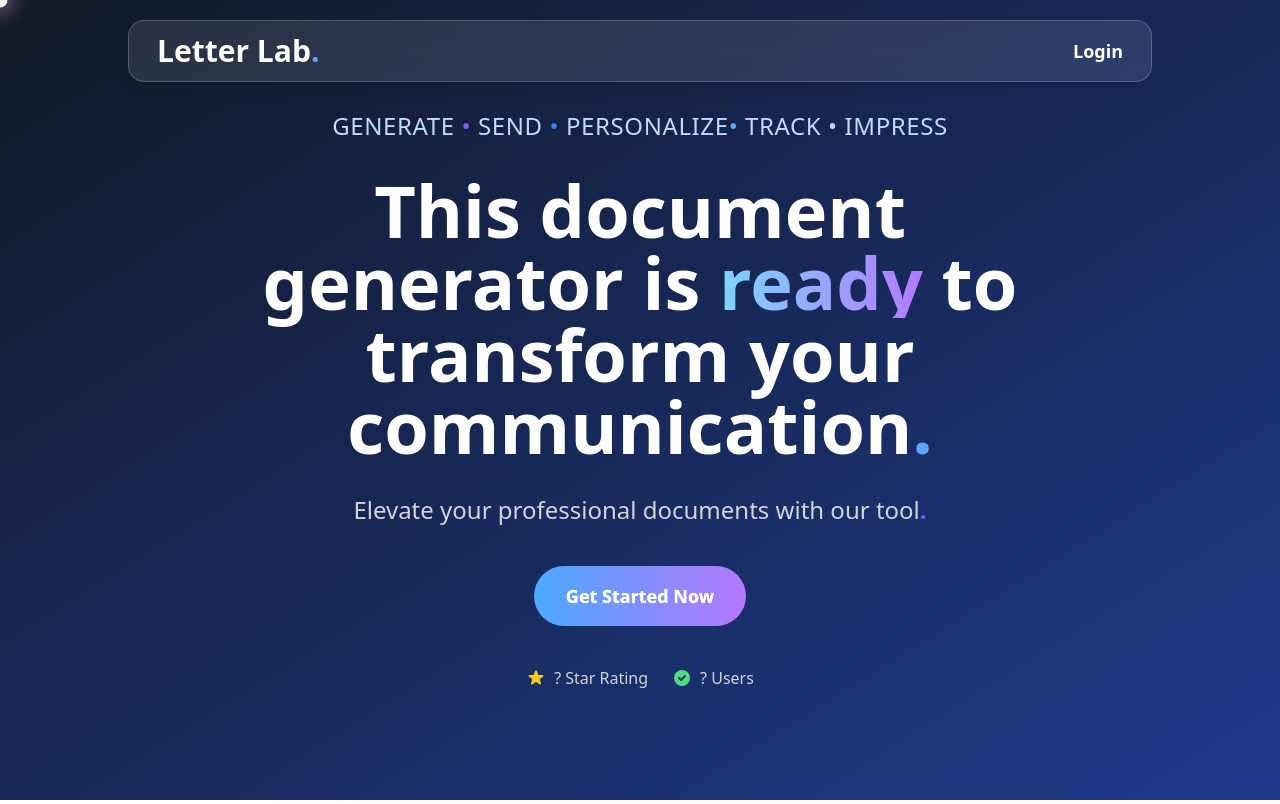
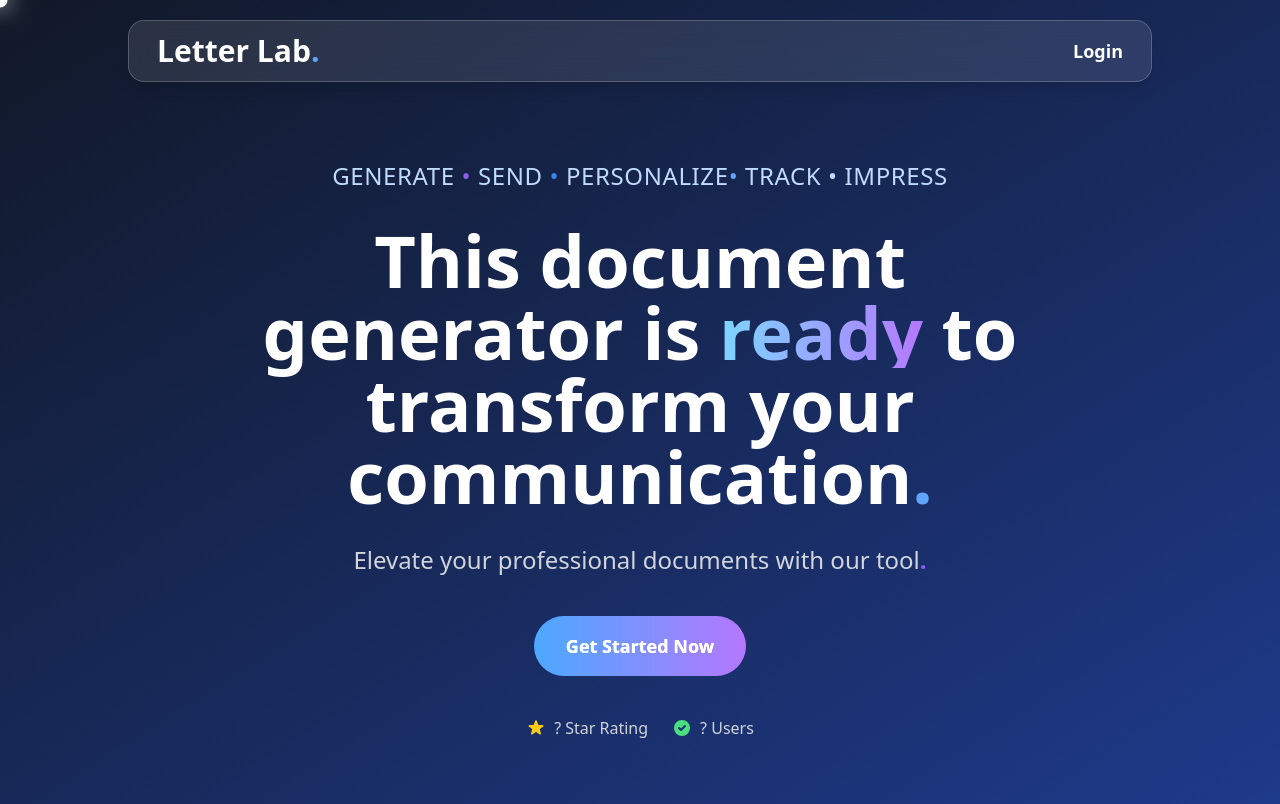
Before and after one commit to AdishtJaglan/letter-lab, a React (Vite) app in the folder client/: page /home in a window 1280 px wide. Built offline with nearby package versions, Linux system fonts and the light colour scheme.

Commit message:
tweak margin

```diff
--- a/client/src/components/home/Landing.jsx
+++ b/client/src/components/home/Landing.jsx
@@ -1,7 +1,7 @@
 const Landing = () => {
   return (
     <>
-      <div className="mx-auto max-w-4xl text-center">
+      <div className="mt-24 max-w-4xl text-center">
         <p className="text-tertiary-light mb-8 text-lg font-medium uppercase tracking-wide sm:text-xl md:text-2xl">
           generate <span className="text-secondary-accent">•</span> send{" "}
           <span className="text-primary-accentHover">•</span> personalize
```
